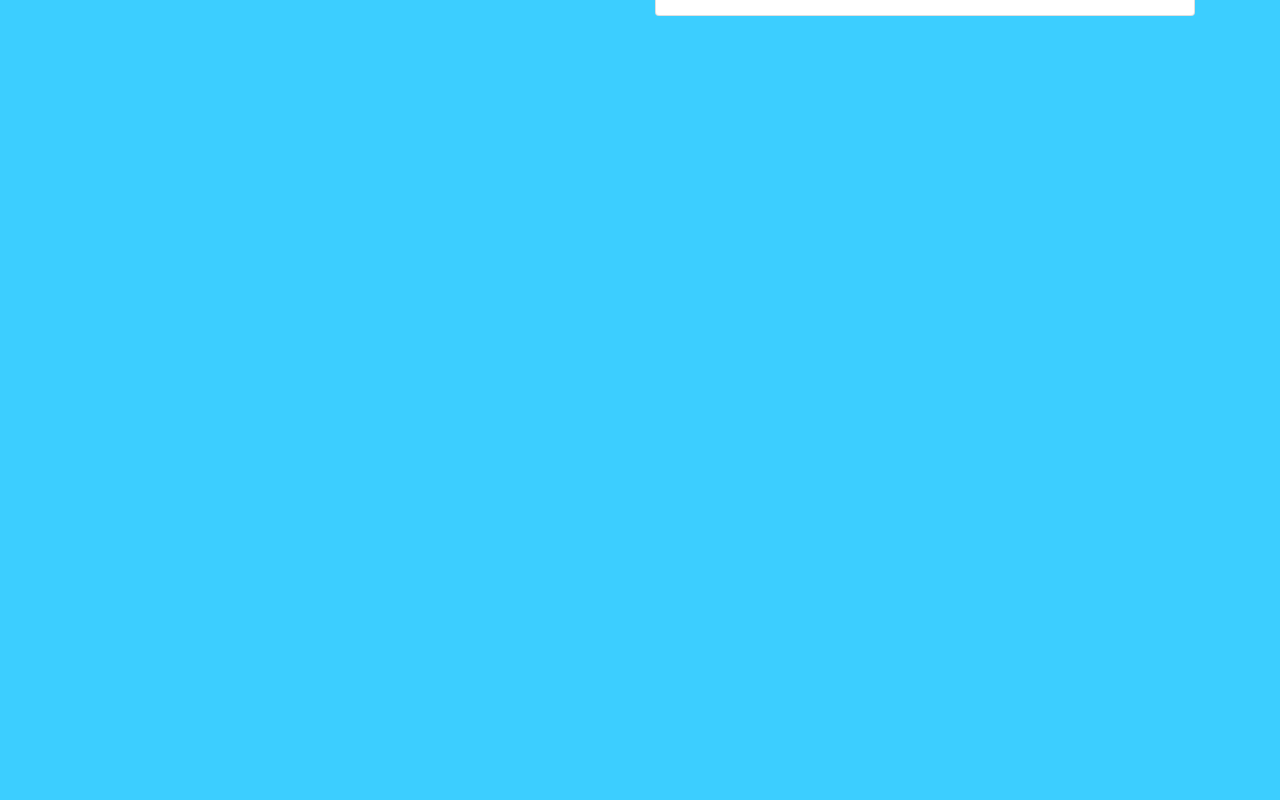
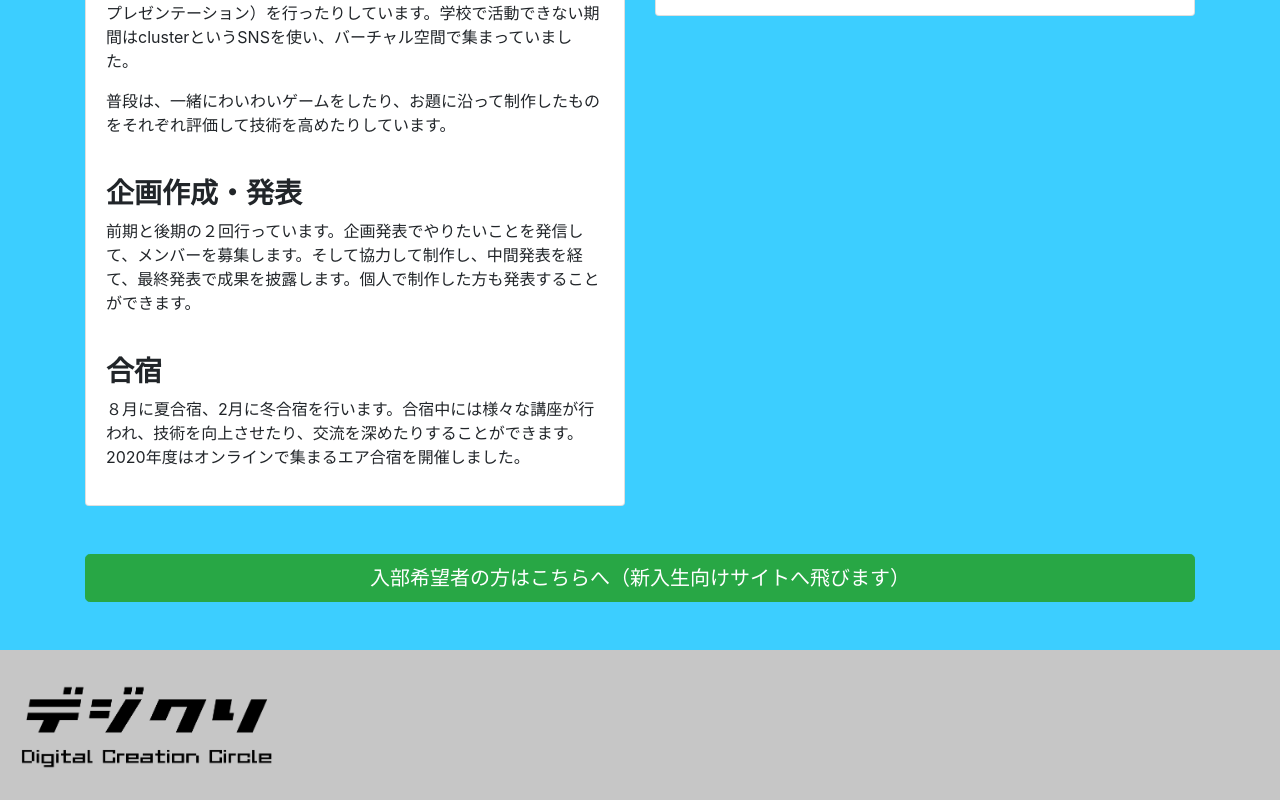
Before and after one commit to SIT-DigiCre/SIT-Digicre.github.io, a React (Create React App) app: page / in a window 1280 px wide. Shown: the part 1731-2531 px from the top of the page. Before the commit the page ends 1747 px from the top, so only its background shows below. Built offline with nearby package versions, Linux system fonts and the light colour scheme.

Commit message:
Added footer

```diff
--- a/src/App.tsx
+++ b/src/App.tsx
@@ -3,7 +3,8 @@ import { Nav, Navbar, Container, Col, Row, Button, OverlayTrigger, Popover } fro
 import './App.css'
 import SlideViewer from './component/SlideViewer';
 import ContentBlock from './component/ContentBlock';
-import ActivitiesBlock from './component/ContentBlock';
+import ActivitiesBlock from './component/ActivitiesBlock';
+import Footer from './component/Footer';
 import ToyBox from './component/ToyBox';
 import { CarouselItem } from './common';
 import { Timeline } from 'react-twitter-widgets'
@@ -106,9 +107,7 @@ const App: React.FC<Props> = (props) => {
         </Row>
         <Row>
           <Col md={6} className="mt-5">
-            <ActivitiesBlock
-              title={"活動内容"}
-            />
+            <ActivitiesBlock />
           </Col>
           <Col md={6} className="mt-5">
             <ContentBlock
@@ -119,7 +118,19 @@ const App: React.FC<Props> = (props) => {
             </ContentBlock>
           </Col>
         </Row>
+        {/* ここから新入生向けサイトに飛ぶボタン */}
+        <Row>
+          <Col md={12} className="mt-5">
+            <Button href="https://digicre.net/welcome/" variant="success" size="lg" block>
+              入部希望者の方はこちらへ（新入生向けサイトへ飛びます）
+            </Button>{' '}
+          </Col>
+        </Row>
+        <Row className="mt-5">
+          {/* for margin */}
+        </Row>
       </Container>
+      <Footer />
     </div>
   );
 }
--- a/src/component/ActivitiesBlock.tsx
+++ b/src/component/ActivitiesBlock.tsx
@@ -6,22 +6,18 @@ const ActivitiesBlock: React.FC<Props> = (props) => {
       <ContentBlock
         title={"活動内容"}
       >
-        <p>毎週月曜日に定例会を開催して集まっています。ここでは作品の進捗を話したり、好きなものを布教する講座や<b>LT（Lightning Talks : 短いプレゼンテーション）</b>を行ったりしています。学校で活動できない期間はclusterというSNSを使い、バーチャル空間で集まっていました。</p>
+        <p>毎週月曜日に定例会を開催して集まっています。ここでは作品の進捗を話したり、好きなものを布教する講座やLT（Lightning Talks : 短いプレゼンテーション）を行ったりしています。学校で活動できない期間はclusterというSNSを使い、バーチャル空間で集まっていました。</p>
         <p>普段は、一緒にわいわいゲームをしたり、お題に沿って制作したものをそれぞれ評価して技術を高めたりしています。</p>
         <br></br>
-        <h3>企画作成・発表</h3>
+        <h3><b>企画作成・発表</b></h3>
         <p>前期と後期の２回行っています。企画発表でやりたいことを発信して、メンバーを募集します。そして協力して制作し、中間発表を経て、最終発表で成果を披露します。個人で制作した方も発表することができます。</p>
         <br></br>
-        <h3>合宿</h3>
+        <h3><b>合宿</b></h3>
         <p>８月に夏合宿、2月に冬合宿を行います。合宿中には様々な講座が行われ、技術を向上させたり、交流を深めたりすることができます。2020年度はオンラインで集まるエア合宿を開催しました。</p>
       </ContentBlock>
     )
 }
 
-interface IProp{
-  title: string;
-  text: string;
-}
-type Props = Partial<IProp>;
+type Props = {};
 
 export default ActivitiesBlock;
--- /dev/null
+++ b/src/component/Footer.tsx
@@ -0,0 +1,24 @@
+import { isAbsolute } from 'path'
+import React from 'react'
+import { Container, Navbar } from 'react-bootstrap'
+import ContentBlock from './ContentBlock'
+
+const Footer: React.FC<Props> = (props) => {
+    const footerStyle: FooterStyle = {
+        height: "150px",
+        backgroundColor: "#C6C6C6"
+    }
+    type FooterStyle = {
+        [key: string]: string
+    }
+
+    return (
+    <Navbar variant="dark" style={footerStyle}>
+        <Navbar.Brand><img src='./logo-black.png' alt='logo-black' height={100} /></Navbar.Brand>
+    </Navbar>
+    )
+}
+
+type Props = {};
+
+export default Footer;
```
Also changed, not shown: public/logo-black.png (added).
